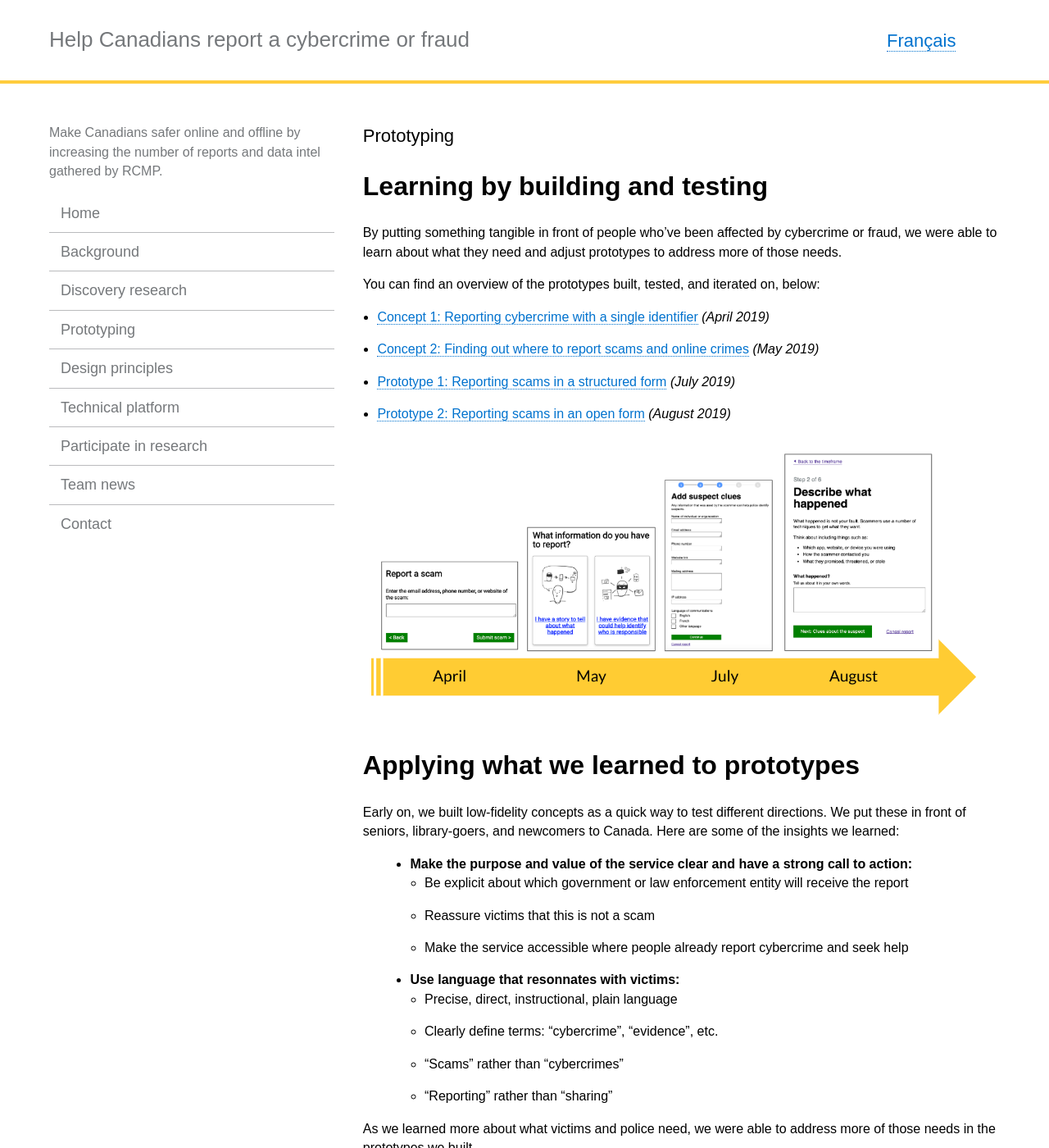
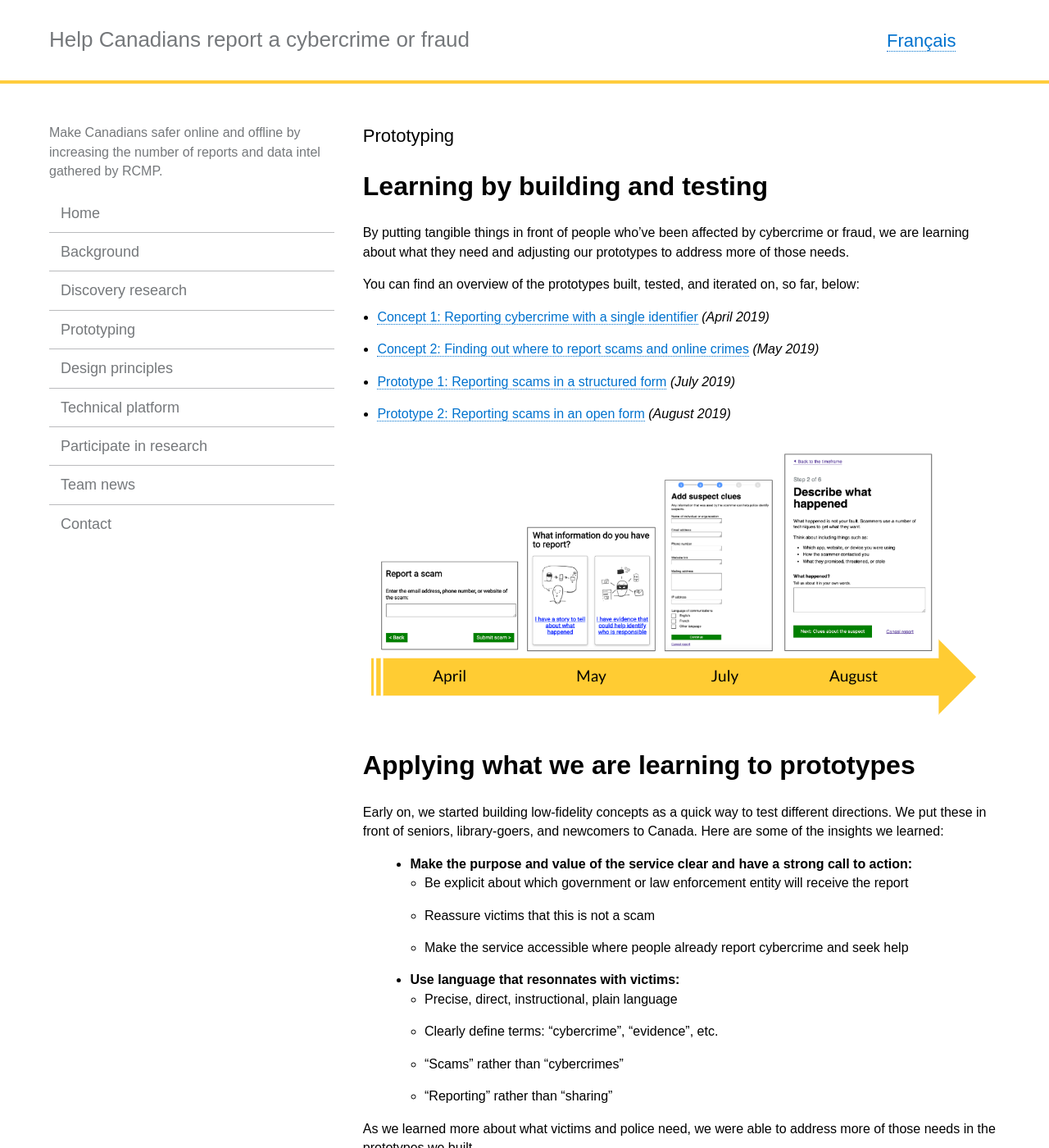
Before and after one commit to cds-snc/rcmp-report-a-cybercrime-alpha-documentation, a Jekyll site: the page built from _pages/en/prototypes.md, in a window 1280 px wide and 1400 px high. Shown: the whole window at 82% size. Built offline with Jekyll 4.4.1, drawn with Linux system fonts in a browser that asks for light colours.

Commit message:
Update prototypes.md

```diff
--- a/_pages/en/prototypes.md
+++ b/_pages/en/prototypes.md
@@ -8,9 +8,9 @@ trans_url: "/prototypes/"
 
 # Learning by building and testing
 
-By putting something tangible in front of people who've been affected by cybercrime or fraud, we were able to learn about what they need and adjust prototypes to address more of those needs.
+By putting tangible things in front of people who've been affected by cybercrime or fraud, we are learning about what they need and adjusting our prototypes to address more of those needs.
 
-You can find an overview of the prototypes built, tested, and iterated on, below:
+You can find an overview of the prototypes built, tested, and iterated on, so far, below:
 
  * [Concept 1: Reporting cybercrime with a single identifier](https://rac-concept-1.herokuapp.com/) *(April 2019)*
  * [Concept 2: Finding out where to report scams and online crimes](https://rac-concept-2.herokuapp.com/) *(May 2019)*
@@ -19,9 +19,9 @@ You can find an overview of the prototypes built, tested, and iterated on, below
 
 ![Timeline showing the prototypes over time]({{ site.baseurl }}/assets/img/timeline.png#center){:height="350 px"}
 
-# Applying what we learned to prototypes
+# Applying what we are learning to prototypes
 
-Early on, we built low-fidelity concepts as a quick way to test different directions. We put these in front of seniors, library-goers, and newcomers to Canada. Here are some of the insights we learned:
+Early on, we started building low-fidelity concepts as a quick way to test different directions. We put these in front of seniors, library-goers, and newcomers to Canada. Here are some of the insights we learned:
 
 > * **Make the purpose and value of the service clear and have a strong call to action:**
     * Be explicit about which government or law enforcement entity will receive the report
```
